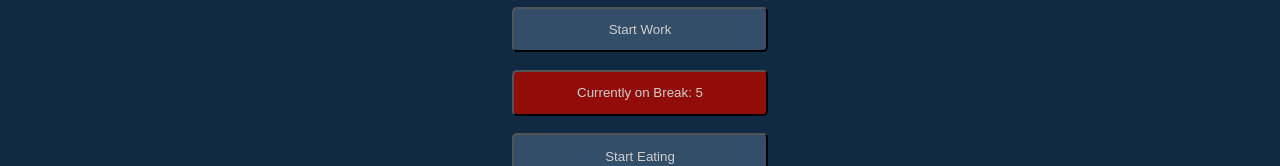
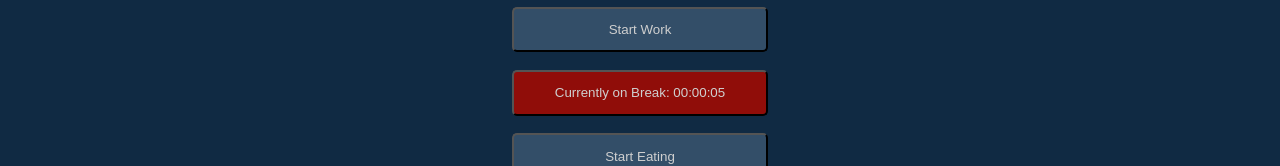
Before and after one commit to michaeltaciuk/timeDashboard, a React (Create React App) app in the folder frontend/: page / in a window 1280 px wide. Shown: the part 229-395 px from the top of the page. Built offline with nearby package versions, Linux system fonts and the light colour scheme.

Commit message:
Formated time displayed inside the task buttons

```diff
--- a/frontend/src/components/Stopwatch.js
+++ b/frontend/src/components/Stopwatch.js
@@ -69,15 +69,10 @@ class Stopwatch extends React.Component {
     this.setHistoryState();
   };
 
-  formatTime = (val, ...rest) => {
-    let value = val.toString();
-    if (value.length < 2) {
-      value = '0' + value;
-    }
-    if (rest[0] === 'ms' && value.length < 3) {
-      value = '0' + value;
-    }
-    return value;
+  formatTime = (sec) => {
+    const date = new Date(null);
+    date.setSeconds(sec);
+    return date.toISOString().slice(11, 19);
   };
 
   pace = () => {
@@ -168,6 +163,8 @@ class Stopwatch extends React.Component {
       </div>
     };
 
+    const elapsedTime = this.formatTime(this.state.currentSec - this.state.currentTaskStarted);
+
     return (
       <Fragment>
         <br />
@@ -194,37 +191,37 @@ class Stopwatch extends React.Component {
               <button className='start-task-button'
                 style={{ background: this.state.currentTask === "Work" ? "green" : "#334E68" }}
                 onClick={() => this.newTimeChunk("Work", "green")}>
-                {this.state.currentTask === "Work" ? `Currently Working: ${this.state.currentSec - this.state.currentTaskStarted}` : "Start Work"}</button>
+                {this.state.currentTask === "Work" ? `Currently Working: ${elapsedTime}` : "Start Work"}</button>
             </div>
             <div className='grid-item'>
               <button className='start-task-button'
                 style={{ background: this.state.currentTask === "Break" ? "#900D09" : "#334E68" }}
                 onClick={() => this.newTimeChunk("Break", "#900D09")}>
-                {this.state.currentTask === "Break" ? `Currently on Break: ${this.state.currentSec - this.state.currentTaskStarted}` : "Start Brake"}</button>
+                {this.state.currentTask === "Break" ? `Currently on Break: ${elapsedTime}` : "Start Brake"}</button>
             </div>
             <div className='grid-item'>
               <button className='start-task-button'
                 style={{ background: this.state.currentTask === "Eat" ? "#AF601A" : "#334E68" }}
                 onClick={() => this.newTimeChunk("Eat", "#AF601A")}>
-                {this.state.currentTask === "Eat" ? `Currently Eating: ${this.state.currentSec - this.state.currentTaskStarted}` : "Start Eating"}</button>
+                {this.state.currentTask === "Eat" ? `Currently Eating: ${elapsedTime}` : "Start Eating"}</button>
             </div>
             <div className='grid-item'>
               <button className='start-task-button'
                 style={{ background: this.state.currentTask === "Exercise" ? "#14AF77" : "#334E68" }}
                 onClick={() => this.newTimeChunk("Exercise", "#14AF77")}>
-                {this.state.currentTask === "Exercise" ? `Currently Exercising: ${this.state.currentSec - this.state.currentTaskStarted}` : "Start Exercising"}</button>
+                {this.state.currentTask === "Exercise" ? `Currently Exercising: ${elapsedTime}` : "Start Exercising"}</button>
             </div>
             <div className='grid-item'>
               <button className='start-task-button'
                 style={{ background: this.state.currentTask === "Read" ? "purple" : "#334E68" }}
                 onClick={() => this.newTimeChunk("Read", "purple")}>
-                {this.state.currentTask === "Read" ? `Currently Reading: ${this.state.currentSec - this.state.currentTaskStarted}` : "Start Reading"}</button>
+                {this.state.currentTask === "Read" ? `Currently Reading: ${elapsedTime}` : "Start Reading"}</button>
             </div>
             <div className='grid-item'>
               <button className='start-task-button'
                 style={{ background: this.state.currentTask === "Sleep" ? "#21618C" : "#334E68" }}
                 onClick={() => this.newTimeChunk("Sleep", "#21618C")}>
-                {this.state.currentTask === "Sleep" ? `Currently Sleeping: ${this.state.currentSec - this.state.currentTaskStarted}` : "Start Sleeping"}</button>
+                {this.state.currentTask === "Sleep" ? `Currently Sleeping: ${elapsedTime}` : "Start Sleeping"}</button>
             </div>
           </div>
           {/* <div className="barchart">{renderLineChart}</div> */}
```
